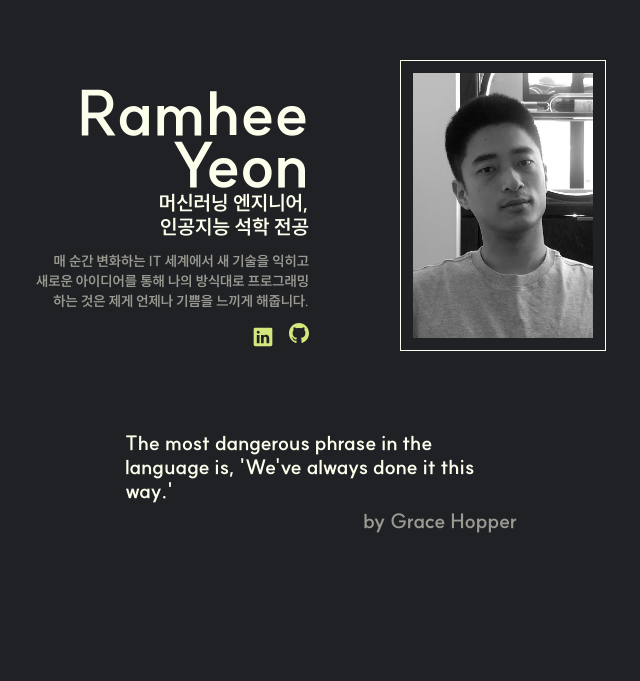
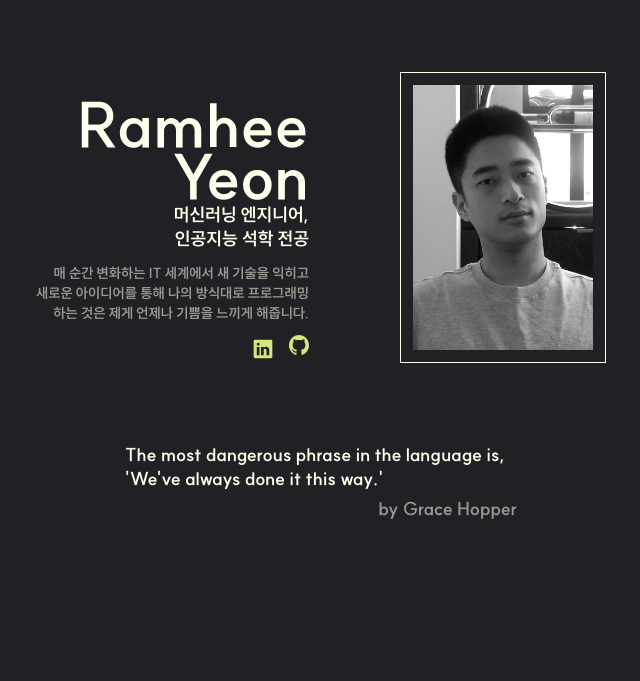
Before and after one commit to ramieeee/portfolio_2.0, a Next.js app: page / in a window 1280 px wide. Shown: the part 119-800 px from the top of the page, without its empty margins (319-959 px from the left). Built offline with nearby package versions, Linux system fonts and the light colour scheme.

Commit message:
Fix font sizes

```diff
--- a/app/globals.css
+++ b/app/globals.css
@@ -10,7 +10,7 @@
 
   --font-size-title: 62px;
   --font-size-screenTitle: 26px;
-  --font-size-subtitle: 20px;
+  --font-size-subtitle: 18px;
   --font-size-body: 14px;
 }
 
--- a/components/molecules/ProjectCard.tsx
+++ b/components/molecules/ProjectCard.tsx
@@ -24,7 +24,7 @@ export default function ProjectCard({ project }: ProjectCard) {
   return (
     <Fragment>
       <div
-        className={`flex flex-col w-full max-w-[350px] h-[400px] sm:h-[500px] bg-white bg-opacity-10 backdrop-blur-lg border border-white border-opacity-30 rounded-lg shadow-xl cursor-pointer relative gap-4 sm:gap-6 overflow-hidden p-3 sm:p-4 group transition-all duration-300`}
+        className={`flex flex-col w-full max-w-[350px] h-[440px] sm:h-[440px] bg-white bg-opacity-10 backdrop-blur-lg border border-white border-opacity-30 rounded-lg shadow-xl cursor-pointer relative gap-4 sm:gap-6 overflow-hidden p-3 sm:p-4 group transition-all duration-300`}
         onClick={handleCardClick}
       >
         {/* 프리즘 빛 효과 오버레이 */}
@@ -64,7 +64,7 @@ export default function ProjectCard({ project }: ProjectCard) {
             <div className="font-suitBold text-xs sm:text-size-body text-white text-opacity-80">
               {project.organization}
             </div>
-            <div className="font-suitBold text-xs sm:text-size-body text-white text-opacity-80">{`${project.time.from.year}.${project.time.from.year} - ${project.time.until.year}.${project.time.until.year}`}</div>
+            <div className="font-suitBold text-xs sm:text-size-body text-white text-opacity-80">{`${project.time.from.year}.${project.time.from.month} - ${project.time.until.year}.${project.time.until.month}`}</div>
           </div>
         </div>
 
```
